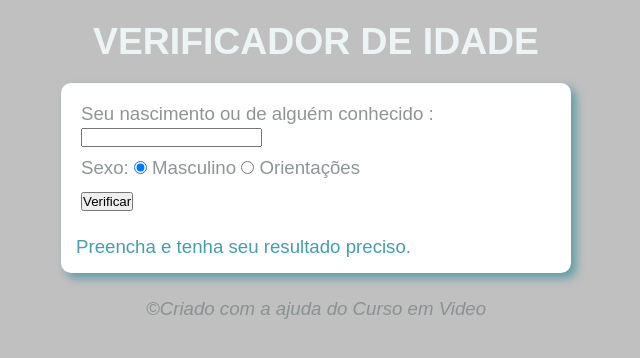
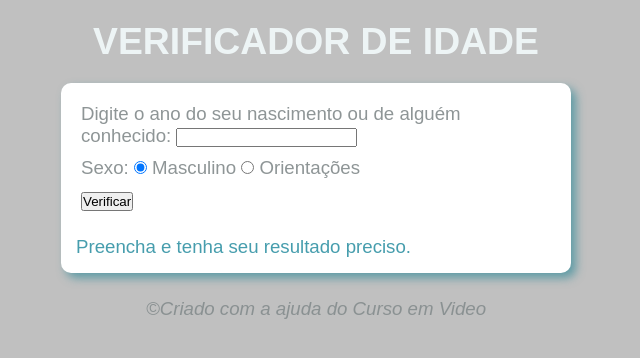
Before and after one commit to SamaraMacedo/projetoidades, a plain HTML site: page index.html in a window 1280 px wide. Shown: the whole page, without its empty margins (324-964 px from the left). Drawn offline with Linux system fonts and the light colour scheme.

Commit message:
manutenção01

```diff
--- a/index.html
+++ b/index.html
@@ -12,7 +12,7 @@
     </header>
     <section>
         <div>
-            <p>Seu nascimento ou de alguém conhecido  : <input type="number" name="txtano" id="txtano">
+            <p>Digite o ano do seu nascimento ou de alguém conhecido: <input type="number" name="txtano" id="txtano">
                 </p>
                 <p>Sexo:
                     <input type="radio" name="radsex" id="masc" checked>
```
